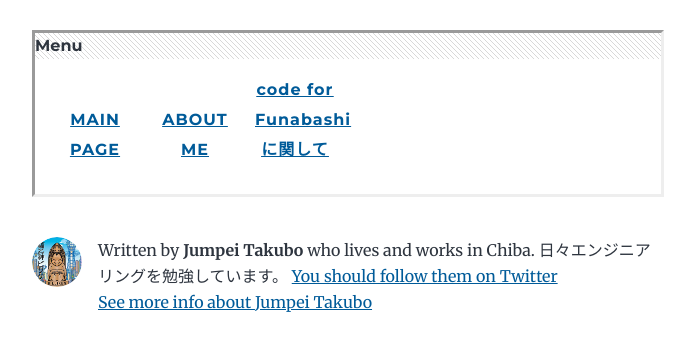
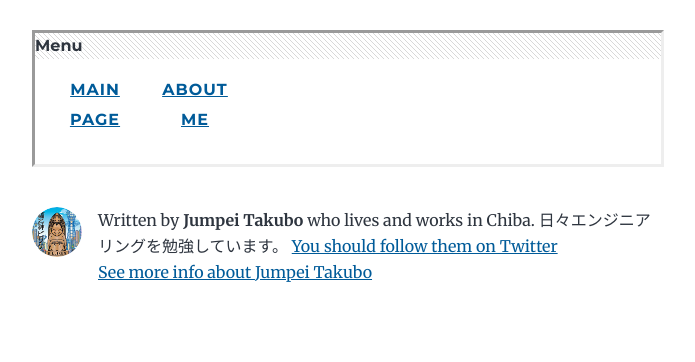
Before and after one commit to Jumpo-523/Jumpo-523.github.io, a Gatsby site: page / in a window 1280 px wide. Shown: the part 111-473 px from the top of the page, without its empty margins (292-987 px from the left). Built offline with nearby package versions, Linux system fonts and the light colour scheme; Gatsby itself is replaced by a stand-in of ours.

Commit message:
source 調査終わり

```diff
--- a/src/pages/index.js
+++ b/src/pages/index.js
@@ -37,18 +37,24 @@ const BlogIndex = ({ data, location }) => {
         <ul>
           <li class="nav-item active"><Link to="/">MAIN PAGE</Link></li>
           <li class="nav-item"><a href="#"><Link to="/contact/">ABOUT  ME</Link></a></li>
-          <li class="nav-item"><a href="#"><Link to="/contact/">code for Funabashiに関して</Link></a></li>
+          {/* <li class="nav-item"><a href="#"><Link to="/contact/">code for Funabashiに関して</Link></a></li> */}
           {/* <li class="nav-item"><a href="#">NEWS</a></li>
           <li class="nav-item"><a href="#">TOPICS</a></li>
           <li class="nav-item"><a href="#">DOCS</a></li>
           <li class="nav-item"><a href="#">BLOG</a></li> */}
         </ul>
       </div>
+      <ul>
+      {/* <li class="nav-item active"><Link to="/">About IT</Link></li> */}
+      </ul>
       <Bio />
       {/* <p>{ articleType }</p> */}
       <ol style={{ listStyle: `none` }}>
         {posts.map(post => {
           const title = post.frontmatter.title || post.fields.slug
+          if (!post.fields.slug.includes(articleType)){
+            return
+          }
 
           return (
             <li key={post.fields.slug}>
```
